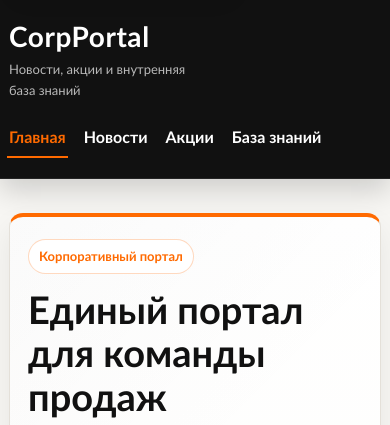
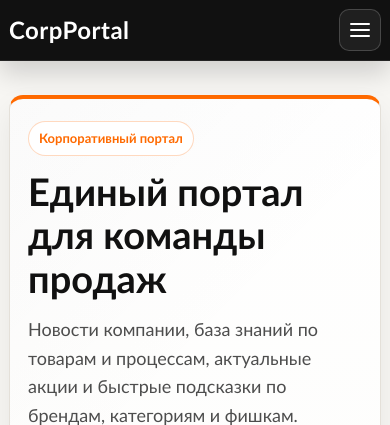
Before and after one commit to Nesstargi/corp_portal, a Django app: page / in a window 390 px wide. Shown: the top 425 px of the page. Run offline with Django 5.2, Linux system fonts and the light colour scheme; data that the repository does not hold is empty.

Commit message:
Add sticky header and mobile navigation drawer

```diff
--- a/static/css/style.css
+++ b/static/css/style.css
@@ -71,9 +71,12 @@ img {
 }
 
 .site-header {
+    position: sticky;
+    top: 0;
+    z-index: 50;
     background: #111111;
     color: #fff;
-    padding: 18px 0;
+    padding: 14px 0;
     box-shadow: 0 12px 26px rgba(0, 0, 0, 0.16);
     border-bottom: 1px solid rgba(255, 255, 255, 0.08);
 }
@@ -102,6 +105,12 @@ img {
     color: rgba(255, 255, 255, 0.7);
     font-size: 14px;
     max-width: 34ch;
+}
+
+.nav-toggle,
+.nav__drawer-header,
+.nav-backdrop {
+    display: none;
 }
 
 .nav {
@@ -136,6 +145,12 @@ img {
     color: var(--color-accent);
     border-color: var(--color-accent);
     outline: 2px solid rgba(255, 106, 0, 0.35);
+    outline-offset: 3px;
+}
+
+.nav-toggle:focus-visible,
+.nav__close:focus-visible {
+    outline: 2px solid rgba(255, 106, 0, 0.72);
     outline-offset: 3px;
 }
 
@@ -2092,23 +2107,145 @@ blockquote {
 }
 
 @media (max-width: 860px) {
+    .site-header {
+        padding: 9px 0;
+    }
+
     .site-header__inner {
-        align-items: flex-start;
+        align-items: center;
+        flex-direction: row;
+        gap: 12px;
+    }
+
+    .site-brand {
+        display: flex;
+        align-items: center;
+        min-width: 0;
+    }
+
+    .logo {
+        font-size: 26px;
+        line-height: 1.1;
+    }
+
+    .logo-subtitle {
+        display: none;
+    }
+
+    .nav-toggle {
+        display: grid;
+        width: 42px;
+        height: 42px;
+        margin-left: auto;
+        padding: 10px;
+        border: 1px solid rgba(255, 255, 255, 0.18);
+        border-radius: 10px;
+        background: rgba(255, 255, 255, 0.06);
+        color: #ffffff;
+        cursor: pointer;
+        align-content: center;
+        gap: 4px;
+    }
+
+    .nav-toggle__line {
+        display: block;
+        width: 100%;
+        height: 2px;
+        border-radius: 999px;
+        background: currentColor;
+    }
+
+    .nav {
+        position: fixed;
+        top: 0;
+        right: 0;
+        z-index: 2;
+        display: flex;
+        width: min(84vw, 320px);
+        height: 100vh;
+        height: 100dvh;
+        padding: 16px;
+        overflow-y: auto;
         flex-direction: column;
-    }
-
-    .nav {
-        width: 100%;
         flex-wrap: nowrap;
-        overflow-x: auto;
-        padding-bottom: 6px;
-        scrollbar-width: thin;
-        margin-inline: -2px;
+        align-items: stretch;
+        gap: 2px;
+        background: #111111;
+        box-shadow: -18px 0 42px rgba(0, 0, 0, 0.28);
+        transform: translateX(105%);
+        visibility: hidden;
+        transition: transform 0.24s ease, visibility 0.24s ease;
+    }
+
+    .nav.is-open {
+        transform: translateX(0);
+        visibility: visible;
+    }
+
+    .nav__drawer-header {
+        display: flex;
+        min-height: 48px;
+        margin-bottom: 10px;
+        padding-bottom: 10px;
+        align-items: center;
+        justify-content: space-between;
+        gap: 12px;
+        border-bottom: 1px solid rgba(255, 255, 255, 0.12);
+        color: rgba(255, 255, 255, 0.68);
+        font-size: 14px;
+        font-weight: 700;
+        text-transform: uppercase;
+    }
+
+    .nav__close {
+        display: grid;
+        width: 38px;
+        height: 38px;
+        border: 1px solid rgba(255, 255, 255, 0.16);
+        border-radius: 10px;
+        background: rgba(255, 255, 255, 0.06);
+        color: #ffffff;
+        cursor: pointer;
+        place-items: center;
+        font: inherit;
+        font-size: 28px;
+        line-height: 1;
     }
 
     .nav a {
-        white-space: nowrap;
-        padding: 10px 2px 6px;
+        min-height: 48px;
+        padding: 12px 10px;
+        border-bottom: 1px solid rgba(255, 255, 255, 0.1);
+        border-radius: 8px;
+    }
+
+    .nav a:hover,
+    .nav a.is-active {
+        border-color: rgba(255, 106, 0, 0.35);
+        background: rgba(255, 106, 0, 0.09);
+    }
+
+    .nav-backdrop {
+        position: fixed;
+        inset: 0;
+        z-index: 40;
+        display: block;
+        border: 0;
+        background: rgba(0, 0, 0, 0.48);
+        opacity: 0;
+        visibility: hidden;
+        pointer-events: none;
+        transition: opacity 0.24s ease, visibility 0.24s ease;
+    }
+
+    .nav-backdrop.is-visible {
+        opacity: 1;
+        visibility: visible;
+        pointer-events: auto;
+    }
+
+    body.nav-drawer-open {
+        overflow: hidden;
     }
 
     .promo-tabs {
@@ -2358,7 +2495,7 @@ blockquote {
 
 @media (max-width: 560px) {
     .site-header {
-        padding: 14px 0;
+        padding: 9px 0;
     }
 
     .site-header__inner {
@@ -2431,7 +2568,7 @@ blockquote {
     }
 
     .logo {
-        font-size: 28px;
+        font-size: 24px;
     }
 
     .logo-subtitle {
@@ -2501,7 +2638,7 @@ blockquote {
     }
 
     .logo {
-        font-size: 25px;
+        font-size: 23px;
     }
 
     .logo-subtitle {
--- /dev/null
+++ b/static/js/mobile-navigation.js
@@ -0,0 +1,67 @@
+(function () {
+  var toggle = document.querySelector("[data-nav-toggle]");
+  var drawer = document.querySelector("[data-nav-drawer]");
+  var closeButton = document.querySelector("[data-nav-close]");
+  var backdrop = document.querySelector("[data-nav-backdrop]");
+  var desktopMedia = window.matchMedia("(min-width: 861px)");
+
+  if (!toggle || !drawer || !closeButton || !backdrop) {
+    return;
+  }
+
+  function setMenuOpen(isOpen, returnFocus) {
+    drawer.classList.toggle("is-open", isOpen);
+    backdrop.classList.toggle("is-visible", isOpen);
+    document.body.classList.toggle("nav-drawer-open", isOpen);
+    toggle.setAttribute("aria-expanded", isOpen ? "true" : "false");
+    toggle.setAttribute("aria-label", isOpen ? "Закрыть меню" : "Открыть меню");
+
+    if (desktopMedia.matches) {
+      drawer.removeAttribute("aria-hidden");
+    } else {
+      drawer.setAttribute("aria-hidden", isOpen ? "false" : "true");
+    }
+
+    if (isOpen) {
+      closeButton.focus();
+    } else if (returnFocus) {
+      toggle.focus();
+    }
+  }
+
+  function syncNavigationMode() {
+    setMenuOpen(false, false);
+  }
+
+  toggle.addEventListener("click", function () {
+    setMenuOpen(!drawer.classList.contains("is-open"), false);
+  });
+
+  closeButton.addEventListener("click", function () {
+    setMenuOpen(false, true);
+  });
+
+  backdrop.addEventListener("click", function () {
+    setMenuOpen(false, true);
+  });
+
+  drawer.querySelectorAll("a").forEach(function (link) {
+    link.addEventListener("click", function () {
+      setMenuOpen(false, false);
+    });
+  });
+
+  document.addEventListener("keydown", function (event) {
+    if (event.key === "Escape" && drawer.classList.contains("is-open")) {
+      setMenuOpen(false, true);
+    }
+  });
+
+  if (typeof desktopMedia.addEventListener === "function") {
+    desktopMedia.addEventListener("change", syncNavigationMode);
+  } else {
+    desktopMedia.addListener(syncNavigationMode);
+  }
+
+  syncNavigationMode();
+})();
--- a/templates/base.html
+++ b/templates/base.html
@@ -15,11 +15,27 @@
     <a class="skip-link" href="#main-content">Перейти к содержимому</a>
     <header class="site-header">
       <div class="container site-header__inner">
-        <div>
+        <div class="site-brand">
           <a class="logo" href="{% url 'home' %}">CorpPortal</a>
           <p class="logo-subtitle">Новости, акции и внутренняя база знаний</p>
         </div>
-        <nav class="nav" aria-label="Основная навигация">
+        <button
+          class="nav-toggle"
+          type="button"
+          aria-controls="primary-navigation"
+          aria-expanded="false"
+          aria-label="Открыть меню"
+          data-nav-toggle
+        >
+          <span class="nav-toggle__line"></span>
+          <span class="nav-toggle__line"></span>
+          <span class="nav-toggle__line"></span>
+        </button>
+        <nav class="nav" id="primary-navigation" aria-label="Основная навигация" data-nav-drawer>
+          <div class="nav__drawer-header">
+            <span>Меню</span>
+            <button class="nav__close" type="button" aria-label="Закрыть меню" data-nav-close>&times;</button>
+          </div>
           <a href="{% url 'home' %}"{% if request.resolver_match.url_name == 'home' %} class="is-active" aria-current="page"{% endif %}>Главная</a>
           <a href="{% url 'news_list' %}"{% if request.resolver_match.url_name == 'news_list' or request.resolver_match.url_name == 'news_detail' %} class="is-active" aria-current="page"{% endif %}>Новости</a>
           <a href="{% url 'promotion_list' %}"{% if request.resolver_match.url_name == 'promotion_list' or request.resolver_match.url_name == 'promotion_detail' %} class="is-active" aria-current="page"{% endif %}>Акции</a>
@@ -27,6 +43,7 @@
         </nav>
       </div>
     </header>
+    <button class="nav-backdrop" type="button" aria-label="Закрыть меню" data-nav-backdrop></button>
 
     <main class="site-main" id="main-content">
       {% block content %}{% endblock %}
@@ -39,5 +56,6 @@
     </footer>
     <script src="{% static 'js/site-slider.js' %}"></script>
     <script src="{% static 'js/mobile-filters.js' %}"></script>
+    <script src="{% static 'js/mobile-navigation.js' %}"></script>
   </body>
 </html>
```
